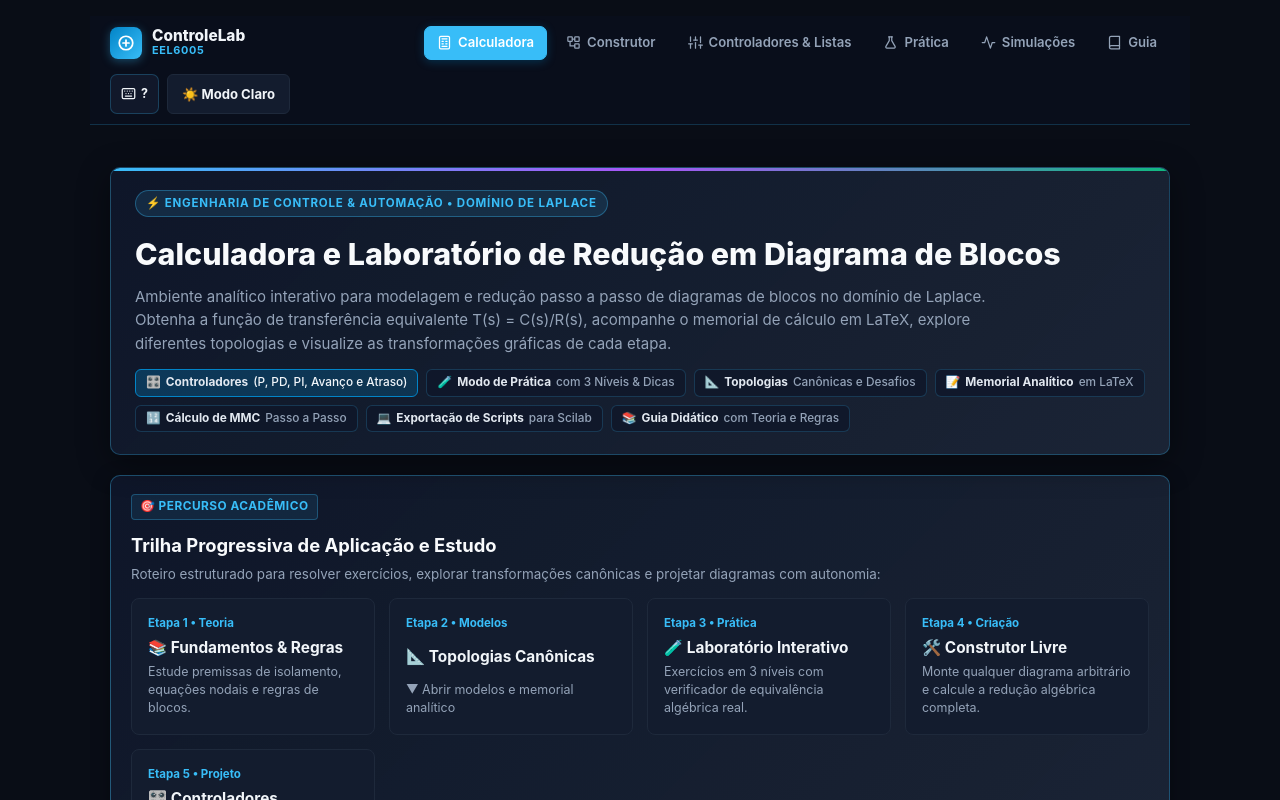
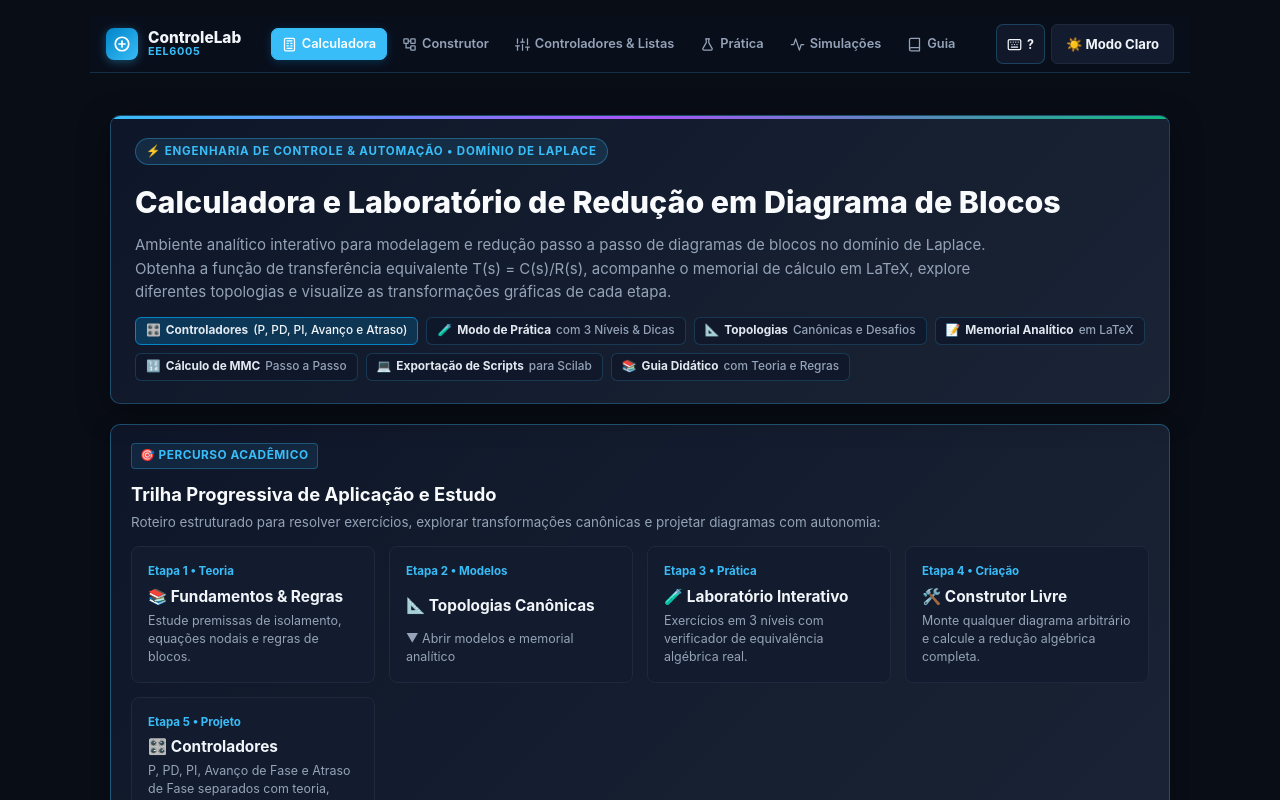
Before and after one commit to adersoncarvalho/calculadora-blocos-web, a Next.js app: page / in a window 1280 px wide. Shown: the top 800 px of the page. Built offline with nearby package versions, Linux system fonts and the light colour scheme.

Commit message:
fix(ui): keep GlobalNavbar on a single row in light mode on desktop

```diff
--- a/src/app/globals.css
+++ b/src/app/globals.css
@@ -3404,13 +3404,19 @@ body.light-theme .global-navbar.scrolled {
 .global-navbar-inner {
   max-width: 1360px;
   margin: 0 auto;
-  padding: 10px 20px;
+  padding: 8px 16px;
   display: flex;
   align-items: center;
   justify-content: space-between;
-  gap: 14px;
+  gap: 10px;
   flex-wrap: wrap;
   transition: padding 0.2s ease;
+}
+
+@media (min-width: 1060px) {
+  .global-navbar-inner {
+    flex-wrap: nowrap;
+  }
 }
 
 .global-navbar.scrolled .global-navbar-inner {
@@ -3478,18 +3484,19 @@ body.light-theme .global-navbar.scrolled {
 .global-navbar-links {
   display: flex;
   align-items: center;
-  gap: 6px;
+  gap: 4px;
   flex-wrap: wrap;
 }
 
 .global-nav-link {
   display: inline-flex;
   align-items: center;
-  gap: 6px;
-  padding: 6px 12px;
+  gap: 5px;
+  padding: 5px 10px;
   border-radius: 7px;
-  font-size: 0.82rem;
+  font-size: 0.8rem;
   font-weight: 600;
+  white-space: nowrap;
   text-decoration: none;
   color: var(--text-muted);
   border: 1px solid transparent;
@@ -3511,7 +3518,9 @@ body.light-theme .global-navbar.scrolled {
 .global-navbar-actions {
   display: flex;
   align-items: center;
-  gap: 8px;
+  gap: 6px;
+  flex-shrink: 0;
+  white-space: nowrap;
 }
 
 .global-nav-shortcut-btn {
```
